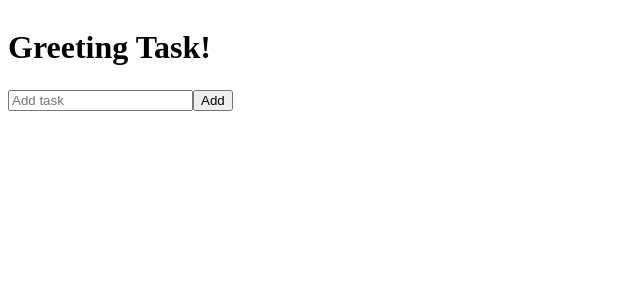
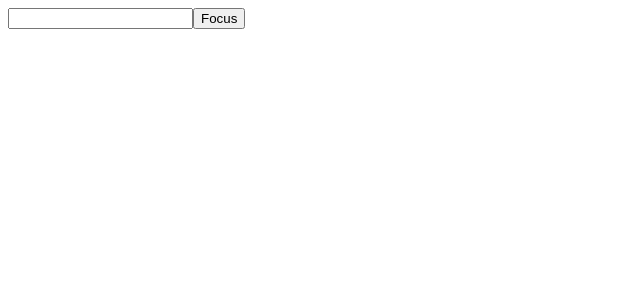
Before and after one commit to Mengsreang-Chhoeung/reactjs-youtube, a React (Vite) app in the folder learn-reactjs/: page / in a window 1280 px wide. Shown: the top 300 px of the page, without its empty margins (0-640 px from the left). Built offline with nearby package versions, Linux system fonts and the light colour scheme.

Commit message:
add reference app

```diff
--- a/learn-reactjs/src/App.tsx
+++ b/learn-reactjs/src/App.tsx
@@ -19,6 +19,7 @@ import TaskApp from "./components/TaskApp";
 import Level from "./components/LevelContext";
 import Counter from "./components/Counter";
 import TaskApp2 from "./components/TaskApp2";
+import ReferenceApp from "./components/Reference";
 
 function App() {
   return (
@@ -80,7 +81,9 @@ function App() {
 
       {/* <Counter /> */}
 
-      <TaskApp2 />
+      {/* <TaskApp2 /> */}
+
+      <ReferenceApp />
     </div>
   );
 }
--- /dev/null
+++ b/learn-reactjs/src/components/Reference/index.tsx
@@ -0,0 +1,22 @@
+import React, { useRef } from "react";
+
+const ReferenceApp: React.FC = () => {
+  const inputRef = useRef(null);
+
+  return (
+    <div>
+      <input ref={inputRef} />
+      <button
+        onClick={() => {
+          //   console.log("Hello Ref: ", inputRef.current);
+          // @ts-ignore
+          inputRef.current.focus();
+        }}
+      >
+        Focus
+      </button>
+    </div>
+  );
+};
+
+export default ReferenceApp;
```
